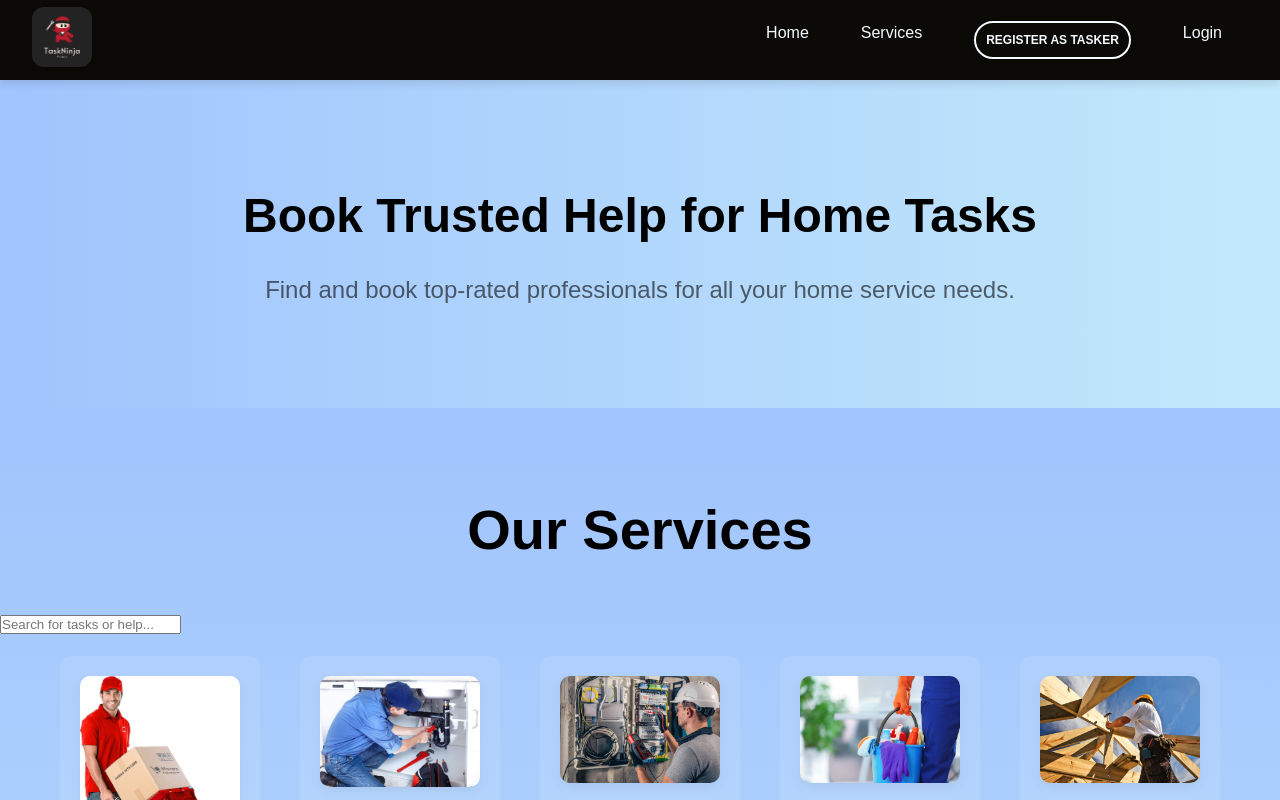
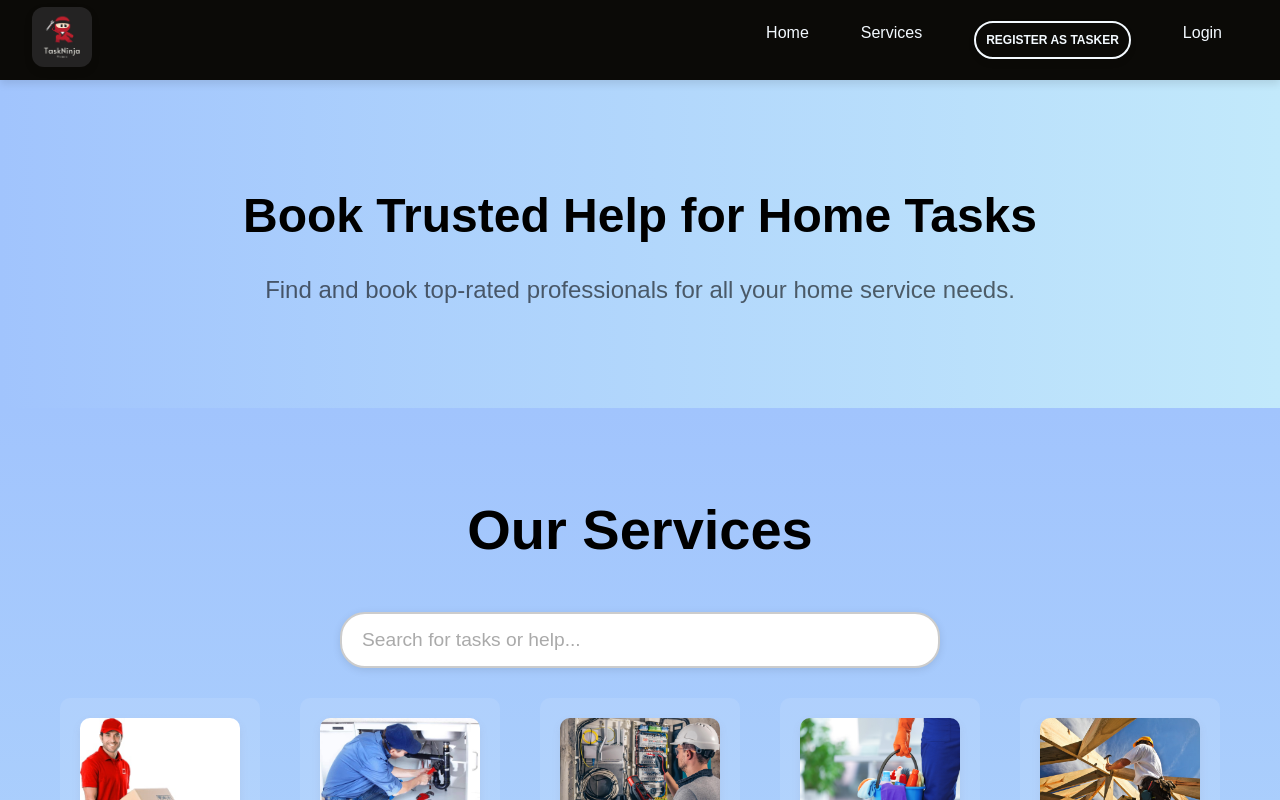
Before and after one commit to TRex-007-15/TaskNinja, a React (Create React App) app in the folder taskninja/: page / in a window 1280 px wide. Shown: the top 800 px of the page. Built offline with nearby package versions, Linux system fonts and the light colour scheme; what axios-auth-refresh would draw is missing.

Commit message:
few chnages in CSS

```diff
--- a/taskninja/src/components/services.css
+++ b/taskninja/src/components/services.css
@@ -2,11 +2,14 @@
 .services-cover {
   position: relative;
   text-align: center;
+  height: 40vh; /* Use viewport height to cover 20% of the screen */
+  overflow: hidden;
 }
 
 .services-cover-image {
   width: 100%;
-    height: auto;
+  height: 100%; /* Ensure it covers the full height of the .services-cover */
+  object-fit: cover;
 }
 
 .services-cover-text {
@@ -22,14 +25,13 @@
 
 /* Address Dropdown */
 .services-address-dropdown {
-    margin: 20px 0;
-    text-align: center;
+  margin: 20px 10px;
+  position: relative; /* Add relative positioning to contain absolute children */
 }
 
 .services-dropdown-container {
   display: inline-block;
-    position: absolute;
-    padding: 1.5%;
+  padding: 3%;
 }
 
 .services-pin-icon {
@@ -39,11 +41,11 @@
   transform: translateY(-50%);
   color: #61988E;
   z-index: 1;
-    padding-left: 25px;
+  padding-left: 15px;
 }
 
 .services-dropdown {
-    padding: 10px 20px; /* Adjust padding as needed */
+  padding: 80px 20px; /* Adjust padding as needed */
   border: 2px solid #ccc;
   border-radius: 8px;
   background: #fff;
@@ -51,8 +53,8 @@
   color: #333;
   appearance: none;
   outline: none;
-    width: 100%; /* Take up full width */
-    max-width: 100%; /* Limit maximum width */
+  width: calc(100% - 35px); /* Account for the padding of the pin icon */
+  margin-left: 45px; /* Add margin to avoid overlap with pin icon */
 }
 
 /* Services Grid */
--- a/taskninja/src/pages/Home.css
+++ b/taskninja/src/pages/Home.css
@@ -16,6 +16,40 @@ body {
   transform: translateY(20px);
   animation: fadeInUp 0.6s forwards; /* Animation */
 }
+
+/* Container for the search bar */
+.home-search-container {
+  display: flex;
+  justify-content: center;
+  align-items: center;
+  padding-bottom: 10px;
+}
+
+/* Search bar styling */
+.home-search-bar {
+  width: 80%; /* Adjust width as needed */
+  max-width: 600px; /* Maximum width for larger screens */
+  padding: 15px 20px; /* Padding inside the search bar */
+  border: 2px solid #ccc; /* Border around the search bar */
+  border-radius: 25px; /* Rounded corners */
+  font-size: 1.2rem; /* Font size for the input text */
+  box-shadow: 0 2px 8px rgba(0, 0, 0, 0.1); /* Subtle shadow for depth */
+  outline: none; /* Remove default outline */
+  transition: border-color 0.3s, box-shadow 0.3s; /* Smooth transition for focus effect */
+}
+
+/* Focus effect for the search bar */
+.home-search-bar:focus {
+  border-color: #61988E; /* Change border color on focus */
+  box-shadow: 0 4px 12px rgba(0, 0, 0, 0.2); /* Increase shadow on focus */
+}
+
+/* Placeholder styling */
+.home-search-bar::placeholder {
+  color: #aaa; /* Color for the placeholder text */
+  opacity: 1; /* Ensure the placeholder is visible */
+}
+
 
 @keyframes fadeInUp {
   to {
```
Lines whose indentation alone changed are shown as unchanged.
